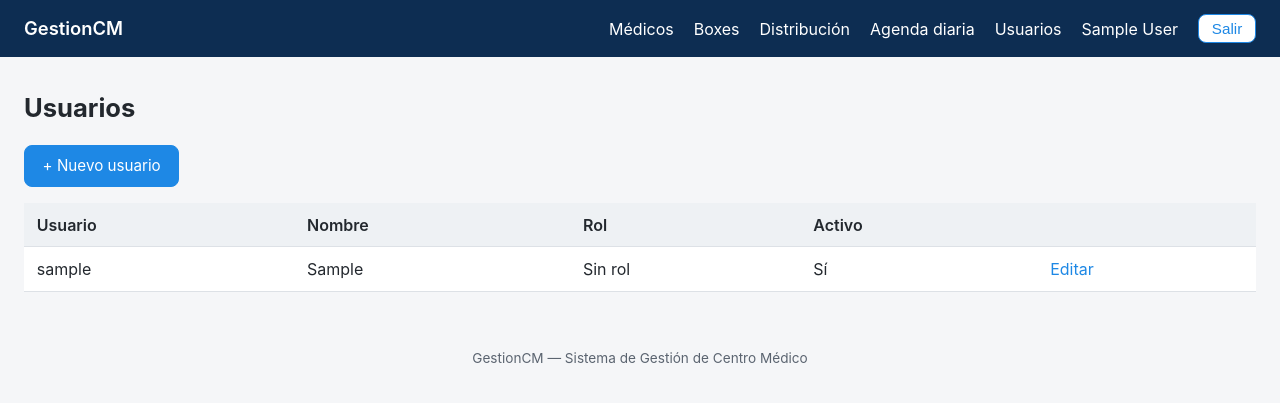
After one commit to alexbaier-svg/gestionCM, a Django app: page /usuarios/ in a window 1280 px wide. The commit adds this page. Shown: the top 403 px of the page. Run offline with Django 5.2, Linux system fonts and the light colour scheme; the visitor is signed in with stand-in values (Sample User, id 1); data comes from the database, SQL or seed files in the repository.

Commit message:
Agregar modulo de administracion de usuarios
No existia forma de crear cuentas ni asignar roles desde la interfaz
(solo se podia por el admin de Django). Se agrega /usuarios/ (crear,
editar, eliminar) con: username/nombre/email, contraseña con las
validaciones estandar de Django, seleccion de rol (Administrador,
Recepcion, Medico) y vinculo opcional a un Medico cuando el rol es
Medico. Se otorgan permisos sobre auth.User al grupo Administrador via
configurar_roles.

Co-Authored-By: Claude Sonnet 5 <noreply@anthropic.com>

```diff
--- a/agenda/management/commands/configurar_roles.py
+++ b/agenda/management/commands/configurar_roles.py
@@ -4,14 +4,14 @@ permisos base. Idempotente: se puede volver a ejecutar sin duplicar nada.
 Uso: python manage.py configurar_roles
 """
 
-from django.contrib.auth.models import Group, Permission
+from django.contrib.auth.models import Group, Permission, User
 from django.core.management.base import BaseCommand
 
 from agenda.models import BloqueAgenda, ImportacionAgenda
 from boxes.models import AsignacionBox, Box
 from medicos.models import Especialidad, Medico
 
-ADMIN_MODELOS = [Medico, Especialidad, Box, AsignacionBox, BloqueAgenda, ImportacionAgenda]
+ADMIN_MODELOS = [Medico, Especialidad, Box, AsignacionBox, BloqueAgenda, ImportacionAgenda, User]
 ADMIN_ACCIONES = ["add", "change", "delete", "view"]
 
 RECEPCION_PERMISOS = [
--- a/config/urls.py
+++ b/config/urls.py
@@ -10,6 +10,10 @@ urlpatterns = [
     path('inicio/', core_views.dashboard, name='dashboard'),
     path('login/', auth_views.LoginView.as_view(), name='login'),
     path('logout/', auth_views.LogoutView.as_view(), name='logout'),
+    path('usuarios/', core_views.UsuarioListView.as_view(), name='usuarios_listar'),
+    path('usuarios/nuevo/', core_views.UsuarioCreateView.as_view(), name='usuarios_crear'),
+    path('usuarios/<int:pk>/editar/', core_views.UsuarioUpdateView.as_view(), name='usuarios_editar'),
+    path('usuarios/<int:pk>/eliminar/', core_views.UsuarioDeleteView.as_view(), name='usuarios_eliminar'),
     path('medicos/', include('medicos.urls')),
     path('boxes/', include('boxes.urls')),
     path('agenda/', include('agenda.urls')),
--- /dev/null
+++ b/core/forms.py
@@ -0,0 +1,88 @@
+from django import forms
+from django.contrib.auth.models import Group, User
+from django.contrib.auth.password_validation import validate_password
+from django.core.exceptions import ValidationError
+
+from medicos.models import Medico
+
+ROLES = ["Administrador", "Recepción", "Médico"]
+
+
+class UsuarioForm(forms.ModelForm):
+    rol = forms.ModelChoiceField(
+        queryset=Group.objects.filter(name__in=ROLES),
+        label="Rol",
+        empty_label=None,
+    )
+    medico = forms.ModelChoiceField(
+        queryset=Medico.objects.all().order_by("nombre_completo"),
+        required=False,
+        label="Médico vinculado (obligatorio solo si el rol es Médico)",
+    )
+    password1 = forms.CharField(
+        label="Contraseña", widget=forms.PasswordInput, required=False,
+        help_text="Déjalo en blanco al editar si no quieres cambiarla.",
+    )
+    password2 = forms.CharField(
+        label="Confirmar contraseña", widget=forms.PasswordInput, required=False,
+    )
+
+    class Meta:
+        model = User
+        fields = ["username", "first_name", "email", "is_active"]
+        labels = {
+            "username": "Usuario",
+            "first_name": "Nombre",
+            "email": "Correo electrónico",
+            "is_active": "Activo",
+        }
+
+    def __init__(self, *args, es_nuevo=False, **kwargs):
+        self.es_nuevo = es_nuevo
+        super().__init__(*args, **kwargs)
+        if self.es_nuevo:
+            self.fields["password1"].required = True
+            self.fields["password2"].required = True
+        if self.instance.pk:
+            grupo_actual = self.instance.groups.filter(name__in=ROLES).first()
+            if grupo_actual:
+                self.fields["rol"].initial = grupo_actual.pk
+            medico_actual = getattr(self.instance, "medico", None)
+            if medico_actual:
+                self.fields["medico"].initial = medico_actual.pk
+
+    def clean(self):
+        limpio = super().clean()
+        p1, p2 = limpio.get("password1"), limpio.get("password2")
+        if p1 or p2 or self.es_nuevo:
+            if p1 != p2:
+                self.add_error("password2", "Las contraseñas no coinciden.")
+            elif p1:
+                try:
+                    validate_password(p1)
+                except ValidationError as exc:
+                    self.add_error("password1", exc)
+        rol = limpio.get("rol")
+        medico = limpio.get("medico")
+        if rol and rol.name == "Médico" and not medico:
+            self.add_error("medico", "Selecciona el médico vinculado para el rol Médico.")
+        return limpio
+
+    def save(self, commit=True):
+        usuario = super().save(commit=False)
+        usuario.is_staff = True
+        password = self.cleaned_data.get("password1")
+        if password:
+            usuario.set_password(password)
+        if commit:
+            usuario.save()
+            rol = self.cleaned_data["rol"]
+            usuario.groups.set([rol])
+            medico = self.cleaned_data.get("medico")
+            Medico.objects.filter(usuario=usuario).exclude(
+                pk=getattr(medico, "pk", None)
+            ).update(usuario=None)
+            if medico:
+                medico.usuario = usuario
+                medico.save(update_fields=["usuario"])
+        return usuario
--- a/core/templates/base.html
+++ b/core/templates/base.html
@@ -16,6 +16,7 @@
         {% if perms.boxes.view_box %}<a href="{% url 'boxes:listar' %}">Boxes</a>{% endif %}
         <a href="{% url 'boxes:distribucion' %}">Distribución</a>
         <a href="{% url 'agenda:diaria' %}">Agenda diaria</a>
+        {% if perms.auth.view_user %}<a href="{% url 'usuarios_listar' %}">Usuarios</a>{% endif %}
         <span>{{ user.get_full_name|default:user.username }}</span>
         <form method="post" action="{% url 'logout' %}" style="display:inline">
           {% csrf_token %}
--- /dev/null
+++ b/core/templates/core/usuarios_lista.html
@@ -0,0 +1,34 @@
+{% extends "base.html" %}
+{% block titulo %}Usuarios{% endblock %}
+{% block ancho_clase %}contenedor-ancho{% endblock %}
+{% block contenido %}
+<h1>Usuarios</h1>
+
+{% if perms.auth.add_user %}
+<div class="botones">
+  <a class="boton" href="{% url 'usuarios_crear' %}">+ Nuevo usuario</a>
+</div>
+{% endif %}
+
+<table class="tabla-simple">
+  <thead>
+    <tr><th>Usuario</th><th>Nombre</th><th>Rol</th><th>Activo</th><th></th></tr>
+  </thead>
+  <tbody>
+    {% for usuario in usuarios %}
+    <tr>
+      <td>{{ usuario.username }}</td>
+      <td>{{ usuario.first_name|default:"—" }}</td>
+      <td>{% for grupo in usuario.groups.all %}{{ grupo.name }}{% if not forloop.last %}, {% endif %}{% empty %}Sin rol{% endfor %}</td>
+      <td>{% if usuario.is_active %}Sí{% else %}No{% endif %}</td>
+      <td>
+        {% if perms.auth.change_user %}<a href="{% url 'usuarios_editar' usuario.pk %}">Editar</a>{% endif %}
+        {% if perms.auth.delete_user and usuario.pk != request.user.pk %} · <a href="{% url 'usuarios_eliminar' usuario.pk %}">Eliminar</a>{% endif %}
+      </td>
+    </tr>
+    {% empty %}
+    <tr><td colspan="5">No hay usuarios registrados.</td></tr>
+    {% endfor %}
+  </tbody>
+</table>
+{% endblock %}
--- a/core/views.py
+++ b/core/views.py
@@ -1,5 +1,13 @@
+from django.contrib import messages
 from django.contrib.auth.decorators import login_required
+from django.contrib.auth.mixins import PermissionRequiredMixin
+from django.contrib.auth.models import User
+from django.contrib.messages.views import SuccessMessageMixin
 from django.shortcuts import redirect, render
+from django.urls import reverse_lazy
+from django.views.generic import CreateView, DeleteView, ListView, UpdateView
+
+from .forms import UsuarioForm
 
 
 def home(request):
@@ -44,4 +52,55 @@ def dashboard(request):
             "url": "agenda:importar",
             "icono": "⬆️",
         })
+    if request.user.has_perm("auth.view_user"):
+        accesos.append({
+            "titulo": "Usuarios",
+            "descripcion": "Crear cuentas y asignar roles.",
+            "url": "usuarios_listar",
+            "icono": "👤",
+        })
     return render(request, "core/dashboard.html", {"accesos": accesos})
+
+
+class UsuarioListView(PermissionRequiredMixin, ListView):
+    model = User
+    permission_required = "auth.view_user"
+    template_name = "core/usuarios_lista.html"
+    context_object_name = "usuarios"
+
+    def get_queryset(self):
+        return User.objects.all().order_by("username").prefetch_related("groups")
+
+
+class UsuarioCreateView(PermissionRequiredMixin, SuccessMessageMixin, CreateView):
+    model = User
+    form_class = UsuarioForm
+    permission_required = "auth.add_user"
+    template_name = "core/usuario_formulario.html"
+    success_url = reverse_lazy("usuarios_listar")
+    success_message = "Usuario creado correctamente."
+
+    def get_form_kwargs(self):
+        kwargs = super().get_form_kwargs()
+        kwargs["es_nuevo"] = True
+        return kwargs
+
+
+class UsuarioUpdateView(PermissionRequiredMixin, SuccessMessageMixin, UpdateView):
+    model = User
+    form_class = UsuarioForm
+    permission_required = "auth.change_user"
+    template_name = "core/usuario_formulario.html"
+    success_url = reverse_lazy("usuarios_listar")
+    success_message = "Usuario actualizado correctamente."
+
+
+class UsuarioDeleteView(PermissionRequiredMixin, DeleteView):
+    model = User
+    permission_required = "auth.delete_user"
+    template_name = "core/usuario_confirmar_eliminar.html"
+    success_url = reverse_lazy("usuarios_listar")
+
+    def form_valid(self, form):
+        messages.success(self.request, "Usuario eliminado.")
+        return super().form_valid(form)
```
Also changed, not shown: core/templates/core/usuario_confirmar_eliminar.html (added, +15 -0 lines), core/templates/core/usuario_formulario.html (added, +15 -0 lines).
